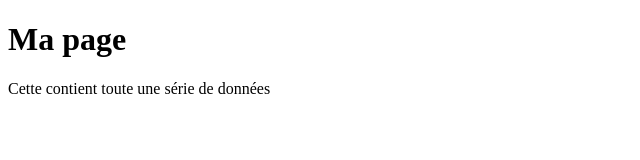
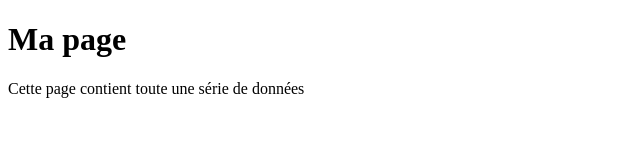
Before and after one commit to DamienSerrurier/exo-html-css, a plain HTML site: page exo-1/index.html in a window 1280 px wide. Shown: the full height of the page, 0-640 px from the left. Drawn offline with Linux system fonts and the light colour scheme.

Commit message:
Ajout d'un mot manquant

```diff
--- a/exo-1/index.html
+++ b/exo-1/index.html
@@ -6,7 +6,6 @@
     </head>
     <body>
         <h1>Ma page</h1>
-        <P>Cette contient toute une série de données</P>
+        <P>Cette page contient toute une série de données</P>
     </body>
-
 </html>
```
